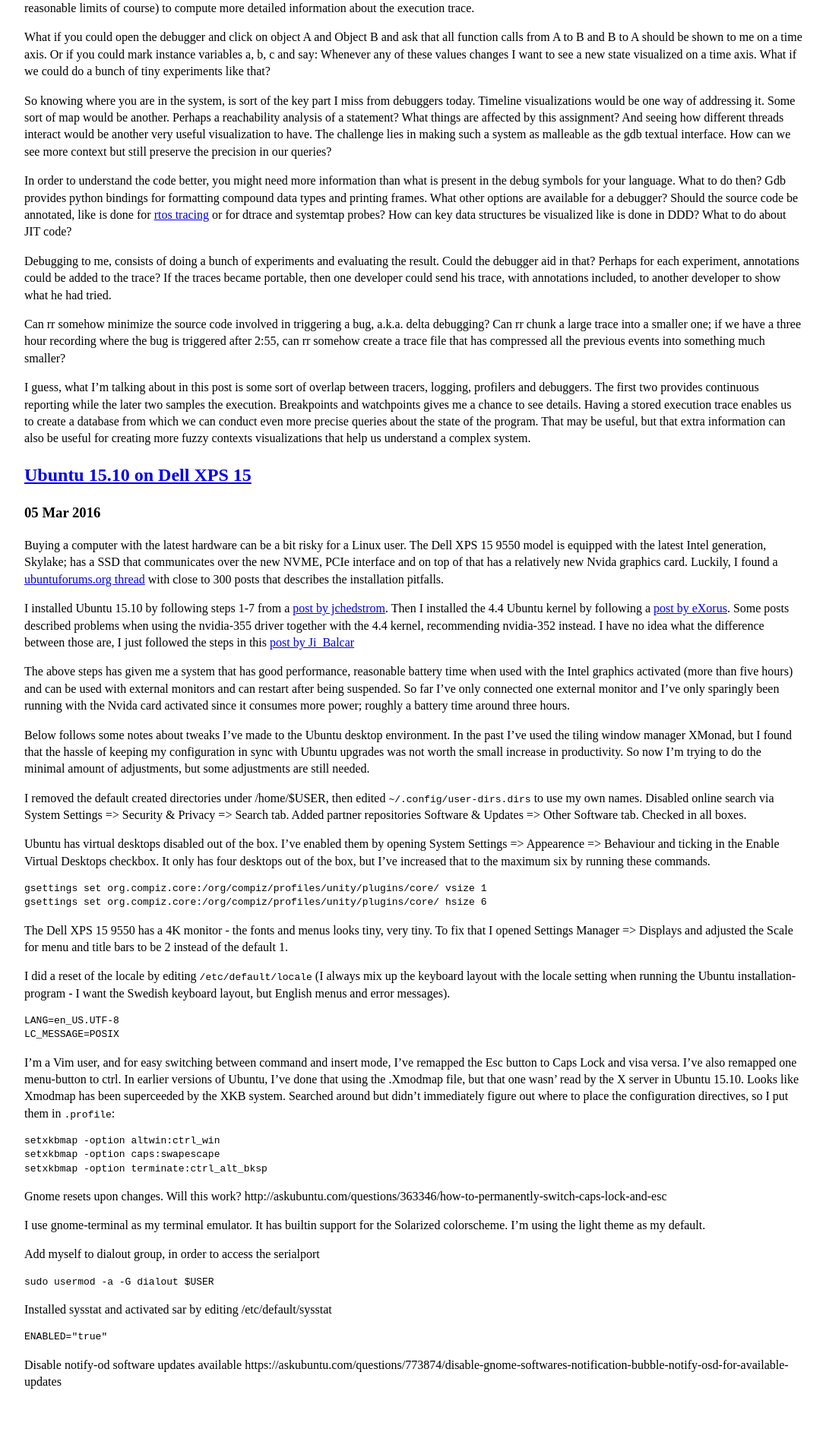
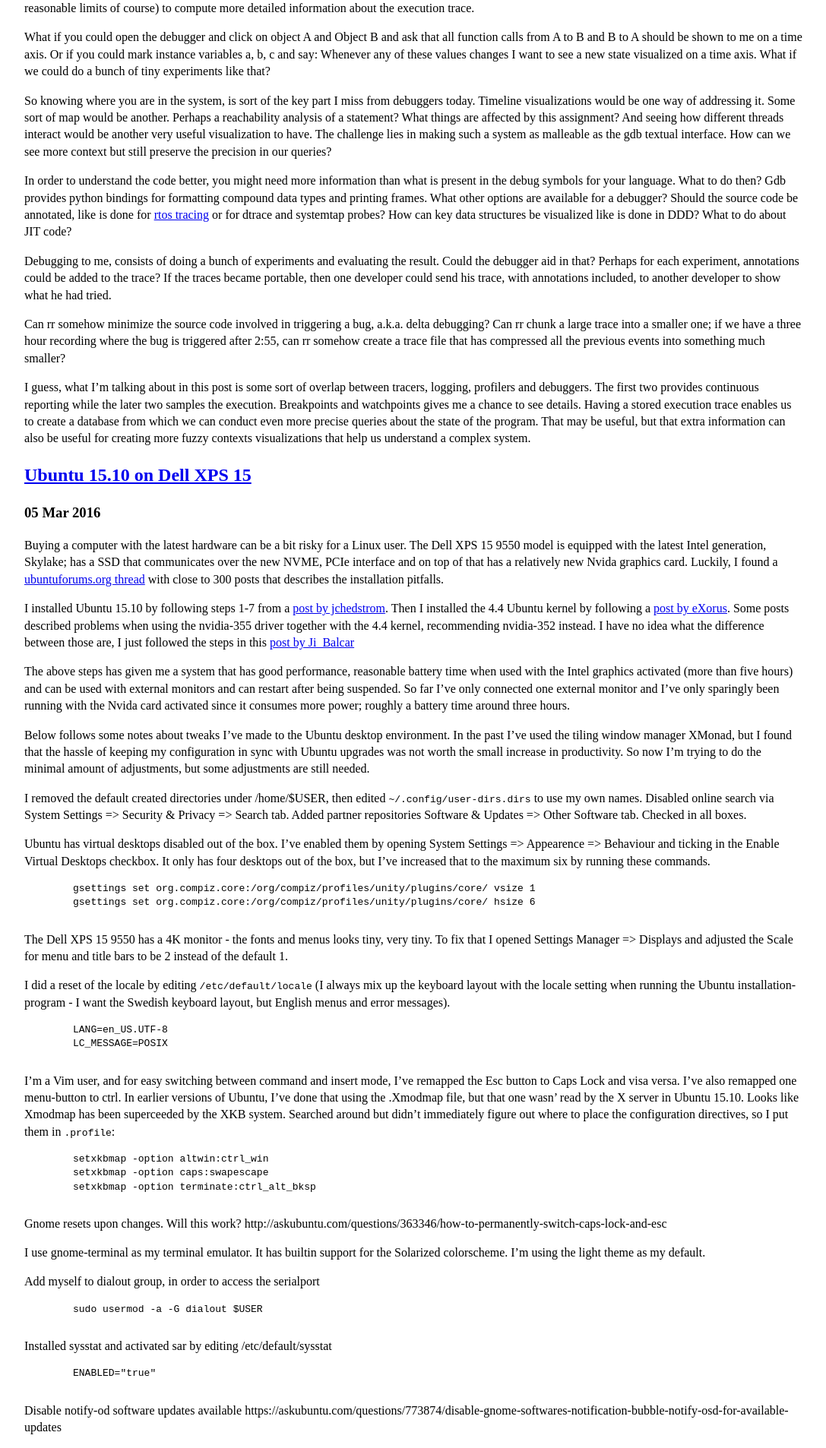
Before and after one commit to dannas/dannas.github.com, a Jekyll site: the page built from index.html, in a window 1280 px wide. Shown: the part 2088-3994 px from the top of the page at 76% size, without its empty margins (0-1087 px from the left). Built offline with Jekyll 4.4.1, drawn with Linux system fonts in a browser that asks for light colours; the list of posts is cut into pages by our own code; before the commit the page ends 3934 px from its top, so only the background shows below that.

Commit message:
Add media query for CSS.

```diff
--- a/stylesheets/styles.css
+++ b/stylesheets/styles.css
@@ -27,6 +27,14 @@
   padding-left: 1.5rem;
   padding-right: 1.5rem;
   line-height: 1.4;
+}
+
+@media (max-width: 1024px) {
+  body {
+    padding-left: 0;
+    padding-right: 0;
+    max-width: none;
+  }
 }
 
 header {
@@ -61,10 +69,14 @@
     margin-left: 1rem;
     margin-right: 1rem;
     display: inline;
+}
 
-pre, code {
-  font-family: monospace;
+pre {
   margin-bottom: 1.75rem;
   margin-left: 4rem;
   margin-right: 4rem;
 }
+
+code {
+  font-family: monospace;
+}
```
